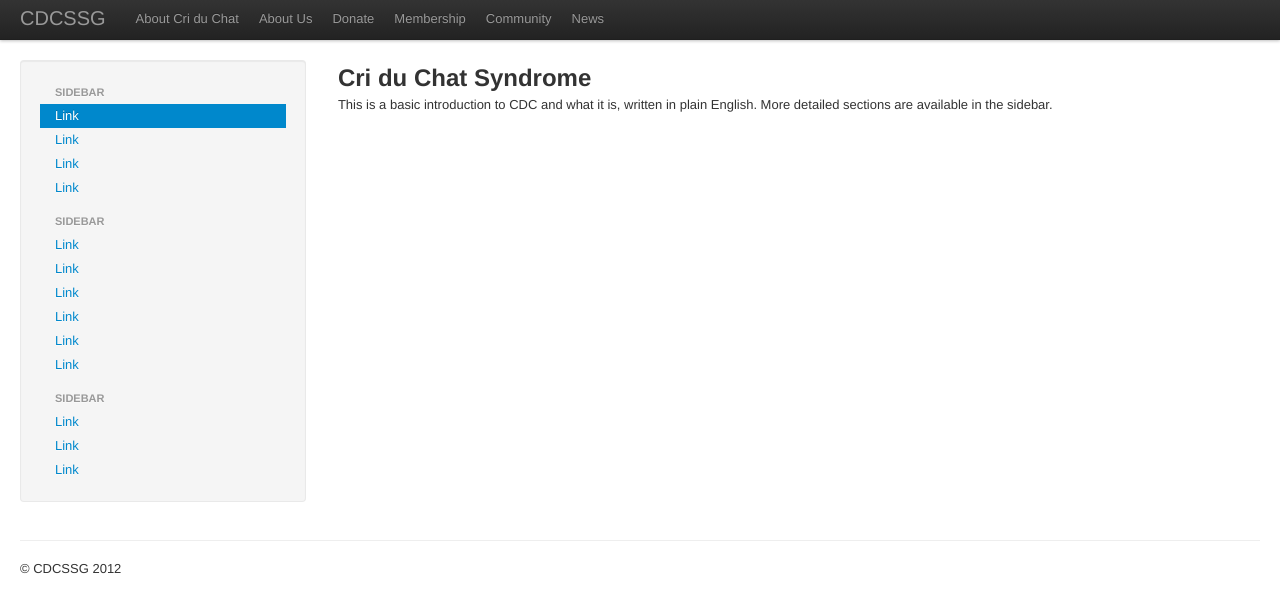
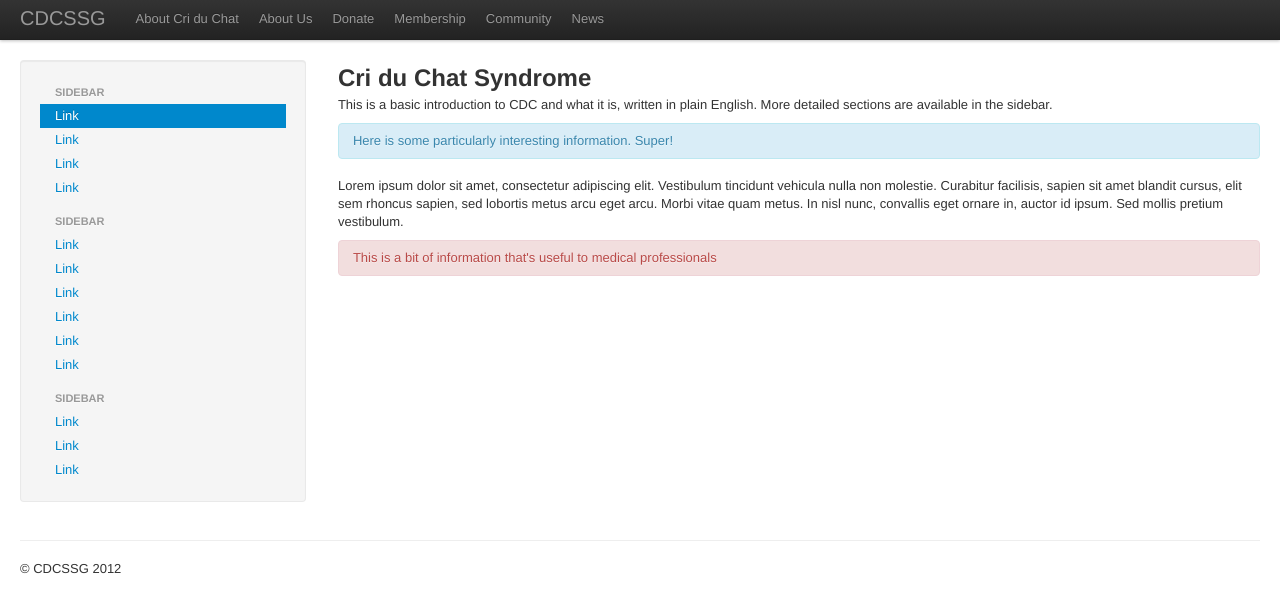
Before and after one commit to lucyjanetetlow/cdcssg.github.io, a Jekyll site: the page built from syndrome/index.md, in a window 1280 px wide. Shown: the top 613 px of the page. Built offline with Jekyll 4.4.1, drawn with Linux system fonts in a browser that asks for light colours.

Commit message:
Extra markup in syndrome section

```diff
--- a/syndrome/index.md
+++ b/syndrome/index.md
@@ -6,3 +6,13 @@ title: About Cri du Chat Syndrome
 ## Cri du Chat Syndrome
 
 This is a basic introduction to CDC and what it is, written in plain English. More detailed sections are available in the sidebar.
+
+<div class='alert alert-info'>
+  Here is some particularly interesting information. Super!
+</div>
+
+Lorem ipsum dolor sit amet, consectetur adipiscing elit. Vestibulum tincidunt vehicula nulla non molestie. Curabitur facilisis, sapien sit amet blandit cursus, elit sem rhoncus sapien, sed lobortis metus arcu eget arcu. Morbi vitae quam metus. In nisl nunc, convallis eget ornare in, auctor id ipsum. Sed mollis pretium vestibulum.
+
+<div class='alert alert-error'>
+  This is a bit of information that's useful to medical professionals
+</div>
```
